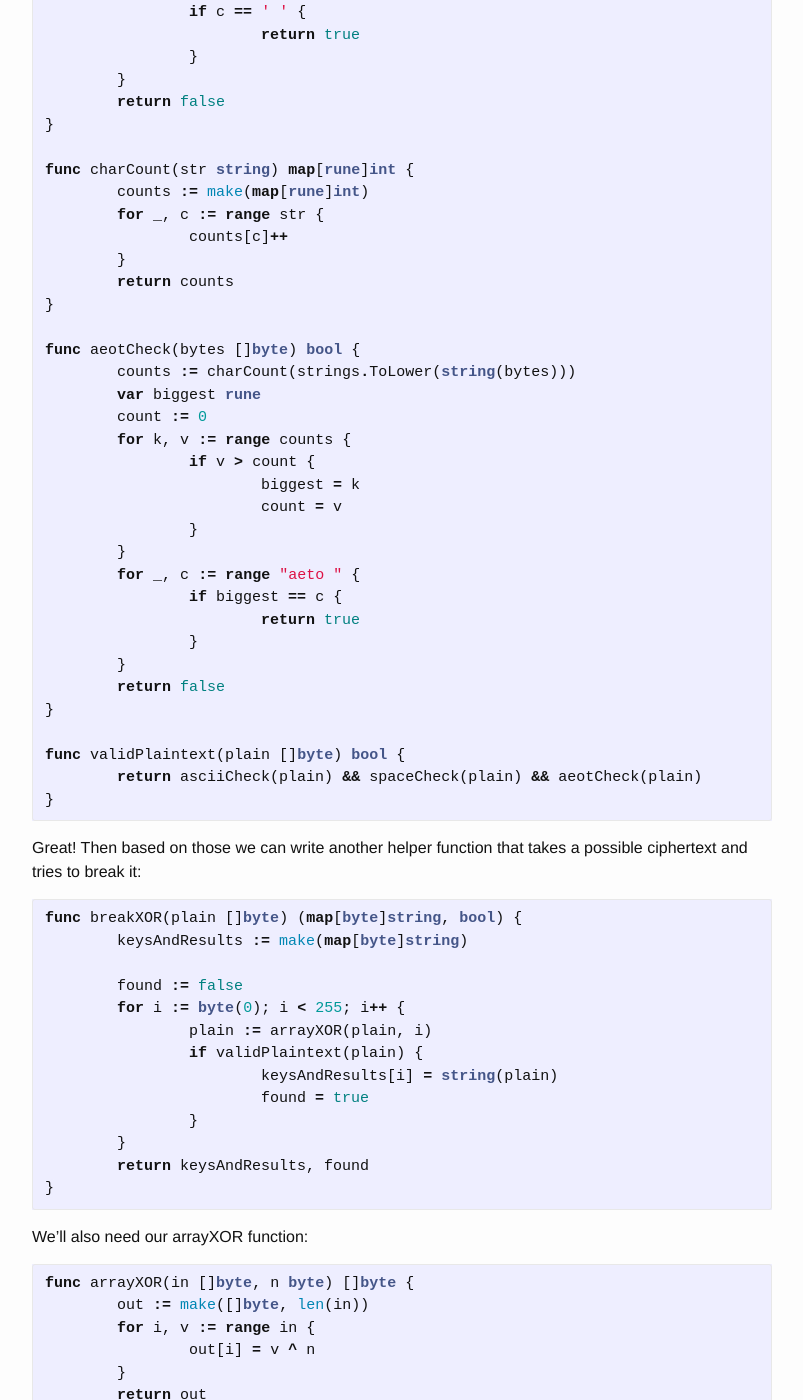
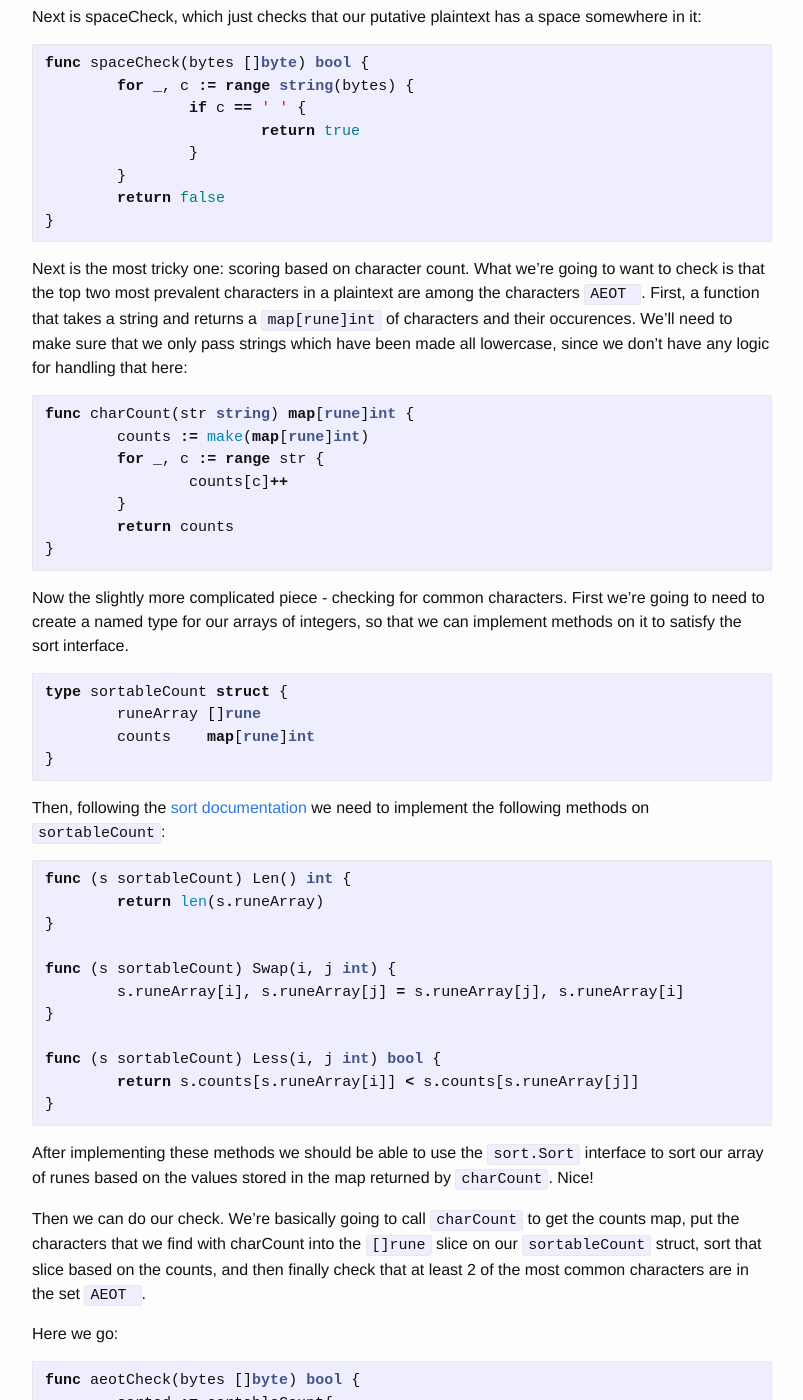
Before and after one commit to alicewriteswrongs/site, a Jekyll site: the page built from _matasano/ex04.md, in a window 1280 px wide and 1400 px high, scrolled down 1035 px. Shown: the whole window, without its empty margins (238-1041 px from the left). Built offline with Jekyll 4.4.1, drawn with Linux system fonts in a browser that asks for light colours; some of the changed text lies outside the part shown.

Commit message:
worked a lot more on ex04

````diff
--- a/_matasano/ex04.md
+++ b/_matasano/ex04.md
@@ -19,13 +19,16 @@
 	"encoding/hex"
 	"fmt"
 	"os"
+	"sort"
 	"strings"
 )
 ```
 
- First off, we're going to be re-using a couple of functions we wrote
+
+First off, we're going to be re-using a couple of functions we wrote
 for exercise three. First we'll need our little helper functions to check
-plaintexts:
+plaintexts, first our asciiCheck, which ensures that we're only dealing with
+printable ascii characters:
 
 ```go
 func asciiCheck(bytes []byte) bool {
@@ -46,7 +49,13 @@
 		return false
 	}
 }
+```
 
+
+Next is spaceCheck, which just checks that our putative plaintext has a space
+somewhere in it:
+
+```go
 func spaceCheck(bytes []byte) bool {
 	for _, c := range string(bytes) {
 		if c == ' ' {
@@ -55,7 +64,17 @@
 	}
 	return false
 }
+```
 
+
+Next is the most tricky one: scoring based on character count. What we're going
+to want to check is that the top two most prevalent characters in a plaintext
+are among the characters `AEOT `. First, a function that takes a string and
+returns a `map[rune]int` of characters and their occurences. We'll need to make
+sure that we only pass strings which have been made all lowercase, since we don't
+have any logic for handling that here:
+
+```go
 func charCount(str string) map[rune]int {
 	counts := make(map[rune]int)
 	for _, c := range str {
@@ -63,47 +82,110 @@
 	}
 	return counts
 }
+```
 
+
+Now the slightly more complicated piece - checking for common characters.
+First we're going to need to create a named type for our arrays of integers,
+so that we can implement methods on it to satisfy the sort interface.
+
+```go
+type sortableCount struct {
+	runeArray []rune
+	counts    map[rune]int
+}
+```
+
+
+Then, following the [sort documentation](https://golang.org/pkg/sort/) we need
+to implement the following methods on `sortableCount`:
+
+```go
+func (s sortableCount) Len() int {
+	return len(s.runeArray)
+}
+
+func (s sortableCount) Swap(i, j int) {
+	s.runeArray[i], s.runeArray[j] = s.runeArray[j], s.runeArray[i]
+}
+
+func (s sortableCount) Less(i, j int) bool {
+	return s.counts[s.runeArray[i]] < s.counts[s.runeArray[j]]
+}
+```
+
+
+After implementing these methods we should be able to use the `sort.Sort` interface
+to sort our array of runes based on the values stored in the map returned by `charCount`.
+Nice!
+
+Then we can do our check. We're basically going to call `charCount` to get the counts
+map, put the characters that we find with charCount into the `[]rune` slice on our
+`sortableCount` struct, sort that slice based on the counts, and then finally check that
+at least 2 of the most common characters are in the set `AEOT `.
+
+Here we go:
+
+```go
 func aeotCheck(bytes []byte) bool {
-	counts := charCount(strings.ToLower(string(bytes)))
-	var biggest rune
+	sorted := sortableCount{
+		runeArray: []rune{},
+		counts:    charCount(strings.ToLower(string(bytes))),
+	}
+	for c, _ := range sorted.counts {
+		sorted.runeArray = append(sorted.runeArray, c)
+	}
+
+	sort.Sort(sorted)
+
+	length := len(sorted.runeArray)
 	count := 0
-	for k, v := range counts {
-		if v > count {
-			biggest = k
-			count = v
+	for i := length - 1; i > length-4; i-- {
+		for _, c := range "aeto " {
+			if sorted.runeArray[i] == c {
+				count++
+			}
 		}
 	}
-	for _, c := range "aeto " {
-		if biggest == c {
-			return true
-		}
+	if count == 2 {
+		return true
 	}
 	return false
 }
+```
 
+
+Whew! That got a little heavy. Interfaces are kind of cool though, we can `sort.Sort()`
+anything at all, and all we have to do is implement these three methods that it looks
+for. I think I'm starting to understand how object oriented programming works in Go,
+and I think I like it.
+
+Anyway, now that we have our character frequency check sorted out, we'll combine that
+with the others to check for valid plaintext:
+
+```go
 func validPlaintext(plain []byte) bool {
 	return asciiCheck(plain) && spaceCheck(plain) && aeotCheck(plain)
 }
 ```
 
 
-Great! Then based on those we can write another helper function that takes
+Then using these we can write another helper function that takes
 a possible ciphertext and tries to break it:
 
 ```go
 func breakXOR(plain []byte) (map[byte]string, bool) {
 	keysAndResults := make(map[byte]string)
 
-	found := false
+	valid := false
 	for i := byte(0); i < 255; i++ {
 		plain := arrayXOR(plain, i)
 		if validPlaintext(plain) {
 			keysAndResults[i] = string(plain)
-			found = true
+			valid = true
 		}
 	}
-	return keysAndResults, found
+	return keysAndResults, valid
 }
 ```
 
````
